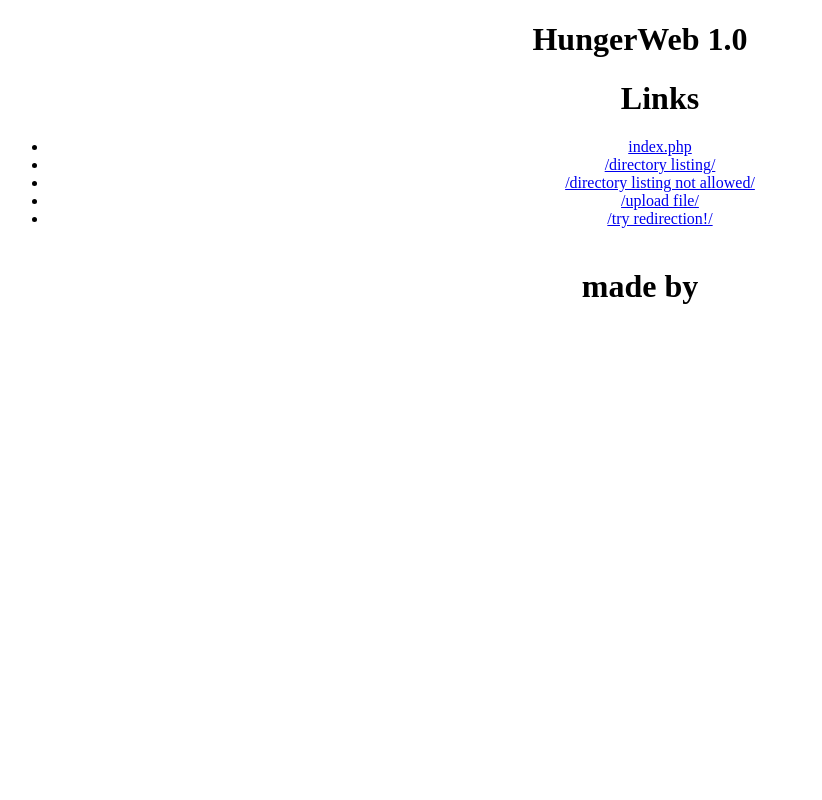
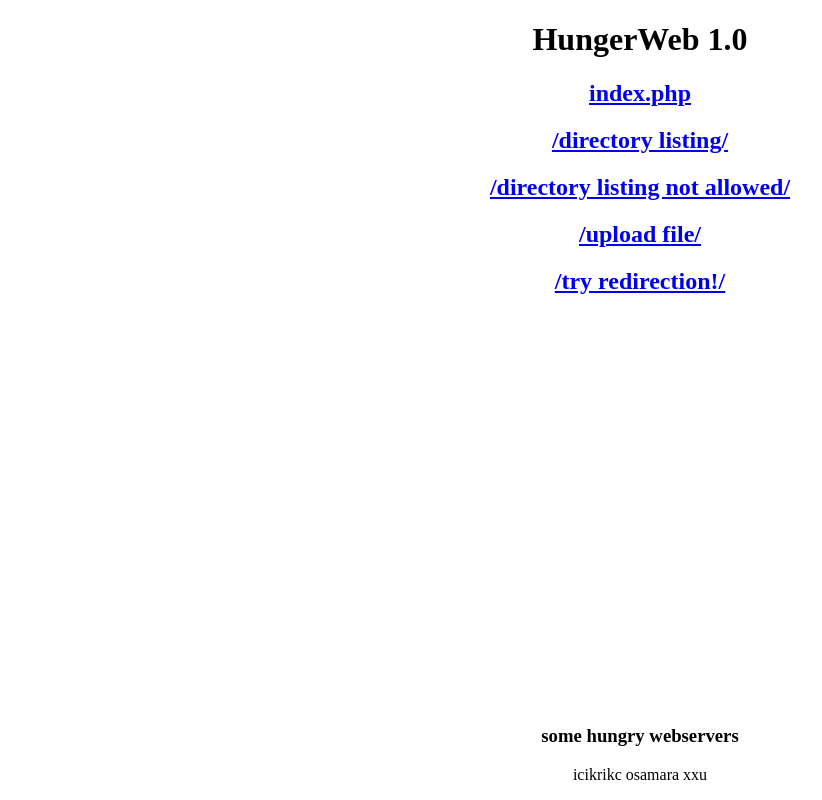
Before and after one commit to ccxxj/webserver, a plain HTML site: page www/index.html in a window 1280 px wide. Shown: the whole page, without its empty margins (0-822 px from the left). Drawn offline with Linux system fonts and the light colour scheme.

Commit message:
new root elements

```diff
--- a/www/index.html
+++ b/www/index.html
@@ -5,32 +5,31 @@
 	<meta name="viewport" content="width=device-width, initial-scale=1.0">
 	<title>WEBSERV</title>
 </head>
-
-<body><center>
+<style>
+  footer {
+  position: fixed;
+  left: 0;
+  bottom: 0;
+  width: 100%;
+  }
+</style>
+<center>
+<body>
   <div id="main">
     <content>
       <h1> HungerWeb 1.0 </h1>
-
-        <ul class="list-group">
-          <h1>Links</h1>
-          <li><a href="/cgi-bin/index.php">index.php</a></li>
-          <li><a href="/directory-listing-on/">/directory listing/</a></li>
-          <li><a href="/directory-listing-off/">/directory listing not allowed/</a></li>
-          <li><a href="/upload/">/upload file/</a></li>
-          <li><a href="/old/">/try redirection!/</a></li>
-          <br>
-        </ul>
-
-      <footer>
-        <div class="footer">
-          <h1>made by</h1>
-          <!-- <img src="/img/icikrikc.jpeg" width="200" height="200" class="rounded-circle"> -->
-          <!-- <img src="/img/olga.jpg" width="200" height="200" class="rounded-circle">
-          <img src="/img/xiaojing.jpg" width="200" height="200" class="rounded-circle"> -->
-        </div>
-      </footer>
-
+      <h2><a href="/cgi-bin/index.php">index.php</a></h2>
+      <h2><a href="/directory-listing-on/">/directory listing/</a></h2>
+      <h2><a href="/directory-listing-off/">/directory listing not allowed/</a></h2>
+      <h2><a href="/upload/">/upload file/</a></h2>
+      <h2><a href="/old/">/try redirection!/</a></h2>
     </content>
   </div>
-</body></center>
+</body>
+<footer>
+  <div class="footer">
+    <h3>some hungry webservers</h3>
+    <p>icikrikc  osamara  xxu</p>
+  </div>
+</footer></center>
 </html>
--- a/www/upload/my.txt
+++ /dev/null
@@ -1 +0,0 @@
-----------------------------778329975830372394603226
--- a/www/upload/subject.txt
+++ /dev/null
@@ -1 +0,0 @@
-----------------------------037189438424165745049727
--- a/www/uploadmy.txt
+++ /dev/null
@@ -1 +0,0 @@
-abc
```
Also changed, not shown: www/empty.txt (added), www/upload/irem.png (added), 4 other files.
